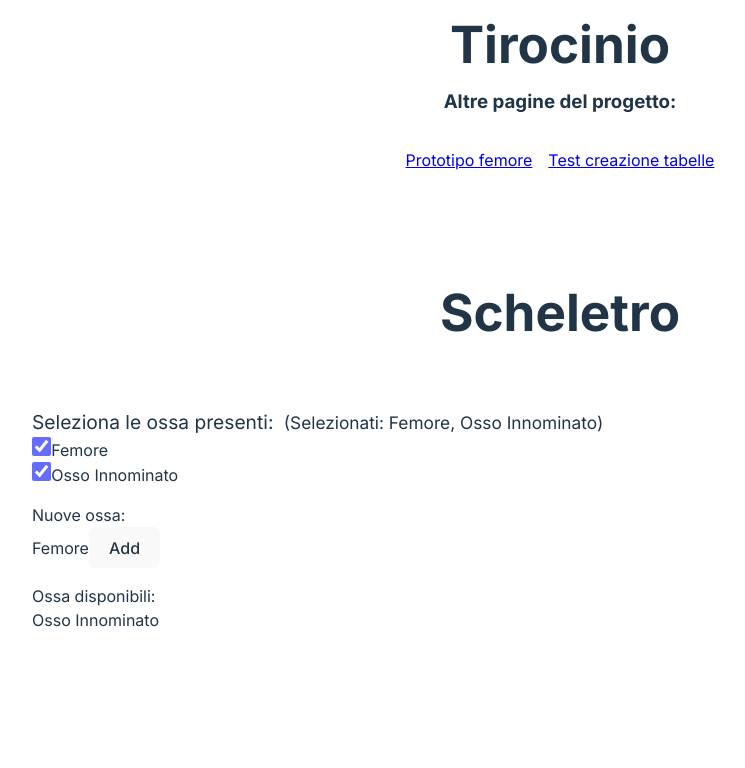
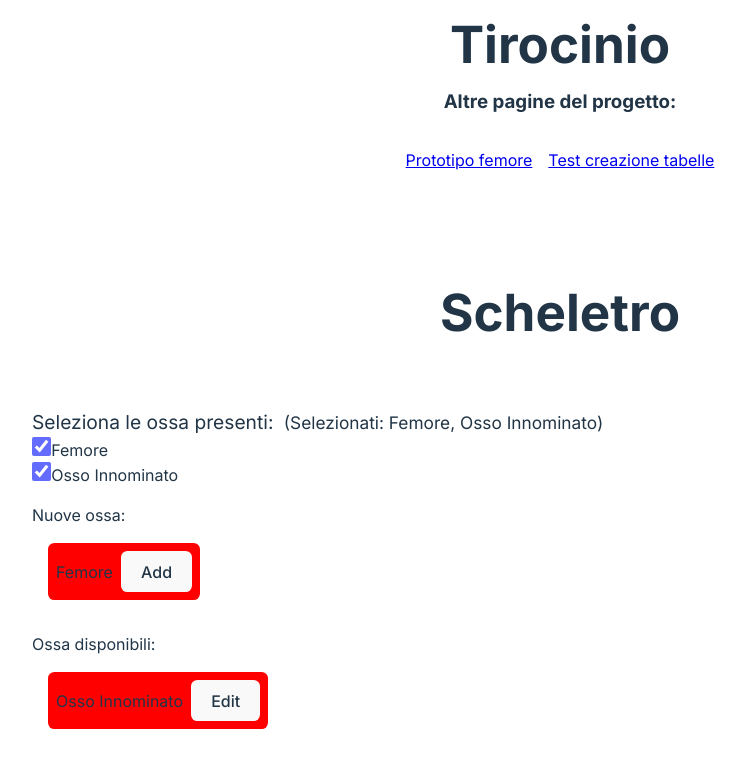
Before and after one commit to nixpare/tirocinio, a React (Vite) app: page / in a window 1280 px wide. Both pictures are taken after a click on the checkbox 121 px from the left and 446 px from the top of the page. Shown: the top 768 px of the page, without its empty margins (80-825 px from the left). Built offline with nearby package versions, Linux system fonts and the light colour scheme.

Commit message:
Implemented fullscreen popup for editing

```diff
--- a/src/components/Skeleton/Skeleton.css
+++ b/src/components/Skeleton/Skeleton.css
@@ -1,7 +1,7 @@
 .skeleton {
 	width: 100%;
 	align-items: start;
-	padding: 2em 6em
+	padding: 2em 6em;
 }
 
 .skeleton h1 {
@@ -10,17 +10,51 @@
 	margin-bottom: 1em;
 }
 
-.skeleton .bones-selection ul,
-.skeleton .add-bone ul,
-.skeleton .edit-bone ul {
+.bones-selection ul,
+.add-bones ul,
+.edit-bones ul {
 	list-style: none;
 }
 
-.skeleton .bones-selection > p {
+.bones-selection > p {
 	font-size: 1.2em;
 }
 
-.skeleton .bones-selection>p>span {
+.bones-selection>p>span {
 	font-size: .9em;
 	margin-left: .6em;
 }
+
+.add-bones ul,
+.edit-bones ul {
+	display: flex;
+	flex-wrap: wrap;
+	align-items: center;
+	justify-content: center;
+	padding: 1em;
+	gap: 1em;
+}
+
+.add-bone,
+.edit-bone {
+	display: flex;
+	align-items: center;
+	justify-content: center;
+	gap: .5em;
+	padding: .5em;
+	background-color: red;
+	border-radius: .4em;
+}
+
+.edit-bone-popup {
+	background-color: #ddd;
+	padding: 2em 3em;
+	border-radius: 1em;
+	position: relative;
+}
+
+.edit-bone-popup > button {
+	position: absolute;
+	top: .5em;
+	right: .5em;
+}
--- a/src/components/Skeleton/Skeleton.tsx
+++ b/src/components/Skeleton/Skeleton.tsx
@@ -1,17 +1,20 @@
 import './Skeleton.css'
 
-import { Bone, SkeletonData } from '../../models/Skeleton'
-import { ChangeEvent } from 'react'
-import { Updater, useImmer } from 'use-immer'
+import { Bone, BoneData, SkeletonData } from '../../models/Skeleton'
+import { ChangeEvent, DetailedHTMLProps, HTMLAttributes } from 'react'
+import { DraftFunction, Updater, useImmer } from 'use-immer'
+import { ConfirmPopup } from '../UI/ConfirmPopup'
+import { Form } from '../Form/Form'
 
 type SkeletonProps = {
 	data: SkeletonData
 	updateData: Updater<SkeletonData>
 	bones: Bone[]
+	setOverlay: (overlay: React.ReactNode) => void
 }
 
-export function Skeleton({ data, updateData, bones }: SkeletonProps) {
-	const availableBones = Object.values(data)
+export function Skeleton({ data, updateData, bones, setOverlay }: SkeletonProps) {
+	const availableBones = Object.values<BoneData>(data)
 
 	const initialBones = bones.map(bone => {
 		return availableBones.findIndex(availBone => {
@@ -26,7 +29,11 @@ export function Skeleton({ data, updateData, bones }: SkeletonProps) {
 			const bone = bones[idx]
 
 			if (!checked && data[bone.name] != undefined) {
-				console.log('prevent')
+				setOverlay(<DeleteBonePopup
+					bone={bone} updateSkeleton={updateData} setOverlay={setOverlay}
+					confirmLabel='Conferma' cancelLabel='Cancella'>
+						<div>Sei sicuro di voler cancellare {bone.name}?</div>
+				</DeleteBonePopup>)
 				return
 			}
 
@@ -66,12 +73,40 @@ export function Skeleton({ data, updateData, bones }: SkeletonProps) {
 					})}
 				</ul>
 			</div>
-			<div className="add-bone">
+			<AddBonesSection bones={newBones} updateSkeleton={updateData} />
+			<EditBonesSection bones={availableBones} updateSkeleton={updateData} setOverlay={setOverlay} />
+		</div>
+	)
+}
+
+type AddBonesSection = {
+	bones: Bone[]
+	updateSkeleton: Updater<SkeletonData>
+}
+
+function AddBonesSection({ bones, updateSkeleton }: AddBonesSection) {
+	return (
+		<div className="add-bones">
 			<p>Nuove ossa:</p>
-					{newBones.length > 0 ? <ul>
-						{newBones.map(bone => {
+			{bones.length > 0 ? <ul>
+				{bones.map(bone => <>
+					<AddBone key={bone.name} bone={bone} updateSkeleton={updateSkeleton} />
+				</>)}
+			</ul> : <div>
+				Nessuna
+			</div>}
+		</div>
+	)
+}
+
+type AddBoneProps = {
+	bone: Bone,
+	updateSkeleton: Updater<SkeletonData>
+}
+
+function AddBone({ bone, updateSkeleton }: AddBoneProps) {
 	const addNewBone = () => {
-								updateData(skeletonData => {
+		updateSkeleton(skeletonData => {
 			skeletonData[bone.name] = {
 				name: bone.name,
 				template: bone.template,
@@ -79,27 +114,94 @@ export function Skeleton({ data, updateData, bones }: SkeletonProps) {
 		})
 	}
 
-							return <li key={bone.name}>
+	return <li className="add-bone">
 		{bone.name}
 		<button onClick={addNewBone}>Add</button>
 	</li>
+}
+
+type EditBonesSection = {
+	bones: BoneData[]
+	updateSkeleton: Updater<SkeletonData>
+	setOverlay: (overlay: React.ReactNode) => void
+}
+
+function EditBonesSection({ bones, updateSkeleton, setOverlay }: EditBonesSection) {
+	return (
+		<div className="edit-bones">
+			<p>Ossa disponibili:</p>
+			{bones.length > 0 ? <ul>
+				{bones.map(bone => {
+					const updateBone = (fn: DraftFunction<BoneData>) => {
+						updateSkeleton(skeletonData => {
+							fn(skeletonData[bone.name])
+						})
+					}
+
+					return (
+						<EditBone key={bone.name}
+							bone={bone} updateBone={updateBone}
+							setOverlay={setOverlay} />
+					)
 				})}
 			</ul> : <div>
 				Nessuna
 			</div>}
 		</div>
-			<div className="edit-bone">
-				<p>Ossa disponibili:</p>
-				{availableBones.length > 0 ? <ul>
-					{availableBones.map(bone => {
-						return <li key={bone.name}>
-							{bone.name}
-						</li>
-					})}
-				</ul> : <div>
-					Nessuna
-				</div>}
-			</div>
-		</div>
 	)
 }
+
+type EditBoneProps = {
+	bone: BoneData
+	updateBone: (fn: DraftFunction<BoneData>) => void
+	setOverlay: (overlay: React.ReactNode) => void
+}
+
+function EditBone({ bone, updateBone, setOverlay }: EditBoneProps) {
+	const editBone = () => {
+		const onClick = () => {
+			setOverlay(undefined)
+		}
+
+		setOverlay(<>
+			<div className="edit-bone-popup">
+				<Form data={bone} updateData={updateBone} />
+				<button onClick={onClick}>Close</button>
+			</div>
+		</>)
+	}
+
+	return (
+		<li className="edit-bone">
+			{bone.name}
+			<button onClick={editBone}>Edit</button>
+		</li>
+	)
+}
+
+type DeleteBonePopupProps = {
+	bone: Bone
+	updateSkeleton: Updater<SkeletonData>
+	setOverlay: (overlay: React.ReactNode) => void
+	confirmLabel?: string
+	cancelLabel?: string
+} & DetailedHTMLProps<HTMLAttributes<HTMLDivElement>, HTMLDivElement>
+
+function DeleteBonePopup({ bone, updateSkeleton, setOverlay, children, ...props }: DeleteBonePopupProps) {
+	const deleteBone = () => {
+		updateSkeleton(skeletonData => {
+			delete skeletonData[bone.name]
+		})
+		closeOverlay()
+	}
+
+	const closeOverlay = () => {
+		setOverlay(undefined);
+	}
+
+	return (
+		<ConfirmPopup {...props} onConfirm={deleteBone} onCancel={closeOverlay}>
+			{children}
+		</ConfirmPopup>
+	)
+}
--- /dev/null
+++ b/src/components/UI/ConfirmPopup.css
@@ -0,0 +1,3 @@
+.confirm-popup {
+
+}
--- /dev/null
+++ b/src/components/UI/ConfirmPopup.tsx
@@ -0,0 +1,24 @@
+import { DetailedHTMLProps, HTMLAttributes } from 'react'
+import './ConfirmPopup.css'
+
+export type ConfirmPopupProps = {
+	confirmLabel?: string
+	cancelLabel?: string
+	onConfirm: () => void
+	onCancel: () => void
+} & DetailedHTMLProps<HTMLAttributes<HTMLDivElement>, HTMLDivElement>
+
+export function ConfirmPopup({
+	confirmLabel = 'Confirm', cancelLabel = 'Cancel', onConfirm, onCancel,
+	children, className, ...props
+}: ConfirmPopupProps) {
+	return (
+		<div className={['confirm-popup', className].join(' ')} {...props}>
+			{children}
+			<div>
+				<button className="confirm-button" onClick={onConfirm}>{confirmLabel}</button>
+				<button className="cancel-button" onClick={onCancel}>{cancelLabel}</button>
+			</div>
+		</div>
+	)
+}
--- /dev/null
+++ b/src/components/UI/FullscreenOverlay.css
@@ -0,0 +1,17 @@
+.fullscreen-overlay {
+	position: absolute;
+	inset: 0;
+	background-color: rgba(30, 30, 30, .6);
+	backdrop-filter: blur(10px);
+	overflow: auto;
+}
+
+.fullscreen-overlay > div {
+	position: relative;
+	width: 100%;
+	height: 100%;
+	overflow: auto;
+	display: flex;
+	align-items: center;
+	justify-content: center;
+}
--- /dev/null
+++ b/src/components/UI/FullscreenOverlay.tsx
@@ -0,0 +1,17 @@
+import './FullscreenOverlay.css';
+
+import { DetailedHTMLProps, HTMLAttributes } from 'react';
+
+export type FullscreenOverlayProps = {
+
+} & DetailedHTMLProps<HTMLAttributes<HTMLDivElement>, HTMLDivElement>
+
+export function FullScreenOverlay({ className, children, ...props }: FullscreenOverlayProps) {
+	return (
+		<div className={['fullscreen-overlay', className].join(' ')} {...props}>
+			<div>
+				{children}
+			</div>
+		</div>
+	)
+}
--- a/src/pages/index.tsx
+++ b/src/pages/index.tsx
@@ -1,4 +1,4 @@
-import { StrictMode } from 'react'
+import { StrictMode, useState } from 'react'
 import { createRoot } from 'react-dom/client'
 
 import './index.css'
@@ -7,6 +7,7 @@ import { femore } from '../storage/femore'
 import { ossoInnominato } from '../storage/ossoInnominato'
 import { useImmer } from 'use-immer'
 import { SkeletonData } from '../models/Skeleton'
+import { FullScreenOverlay } from '../components/UI/FullscreenOverlay'
 
 createRoot(document.getElementById('root')!).render(
     <StrictMode>
@@ -27,12 +28,18 @@ function App() {
         }
     })
 
+    const [overlay, setOverlay] = useState(null as React.ReactNode)
+
     return (
         <div className="container app">
             <Skeleton
                 data={skeletonData}
                 updateData={updateSkeletonData}
-                bones={bones} />
+                bones={bones}
+                setOverlay={setOverlay}/>
+            {overlay && <FullScreenOverlay>
+                {overlay}
+            </FullScreenOverlay>}
         </div>
     )
 }
```
Also changed, not shown: src/components/Form/Form.tsx (+9 -20 lines). Lines whose indentation alone changed are shown as unchanged.
